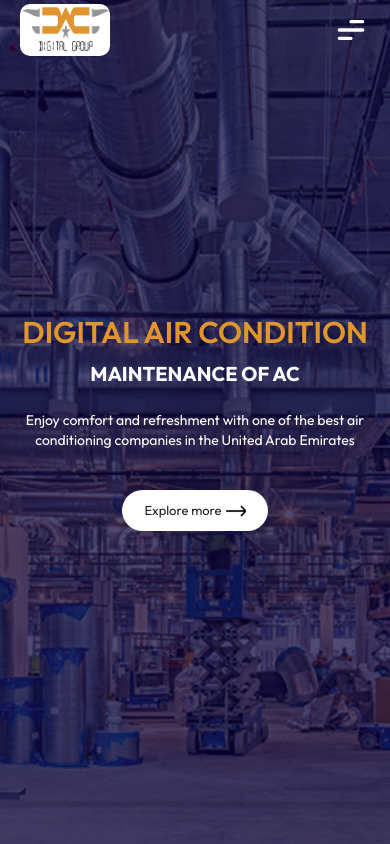
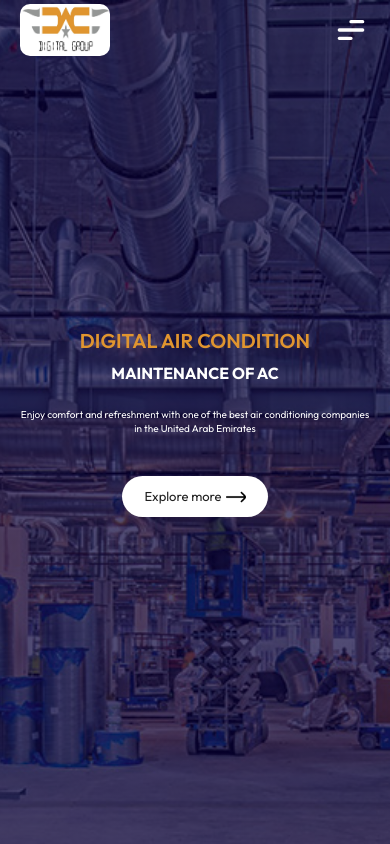
Before and after one commit to MuhammedQR/dgitalAirGroup, a React (Vite) app: page / in a window 390 px wide. Shown: the top 844 px of the page. Built offline with nearby package versions, Linux system fonts and the light colour scheme.

Commit message:
update style hero

```diff
--- a/src/components/Hero/Hero.css
+++ b/src/components/Hero/Hero.css
@@ -47,24 +47,24 @@
 
 @media (max-width: 888px) {
   .hero-text h1 {
-    font-size: 40px;
+    font-size: 30px;
     text-align: center;
   }
 }
 @media (max-width: 650px) {
   .hero-text h1 {
-    font-size: 30px;
+    font-size: 20px;
     max-width: 400px;
     margin: auto;
     text-align: center;
   }
   .hero-text h3 {
-    font-size: 20px;
+    font-size: 16px;
     max-width: 400;
     margin: auto;
   }
   .hero-text p {
-    font-size: 14px;
+    font-size: 10px;
     margin: 15px auto 30px;
   }
 }
```
